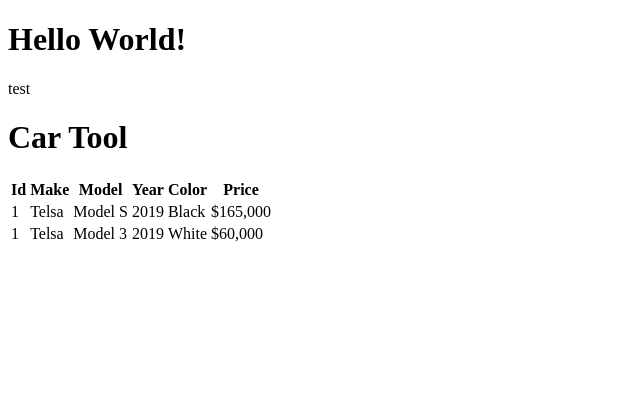
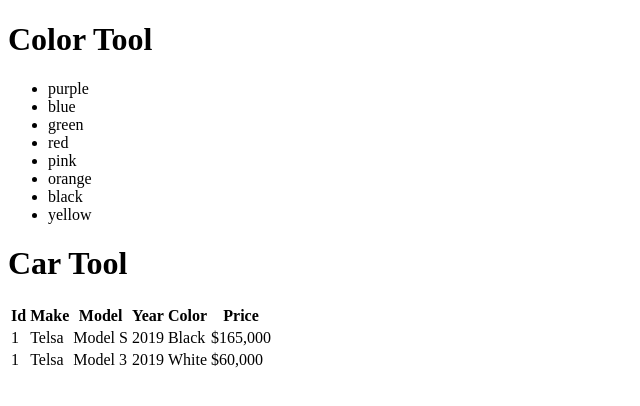
Before and after one commit to mthomas-github/ReactTraining, a React (Create React App) app in the folder demo-app/: page / in a window 1280 px wide. Shown: the top 406 px of the page, without its empty margins (0-640 px from the left). Built offline with nearby package versions, Linux system fonts and the light colour scheme.

Commit message:
End of exercise 2

```diff
--- a/demo-app/src/index.js
+++ b/demo-app/src/index.js
@@ -1,12 +1,12 @@
 import React from "react";
 import ReactDOM from 'react-dom';
-import { HelloWorld } from './components/HelloWorld';
+import { ColorTool } from './components/ColorTool';
 import { CarTool } from './components/CarTool';
 
 ReactDOM.render(
     // <> == <React.Fragment>
     <>
-    <HelloWorld />
+    <ColorTool />
     <CarTool />
     </>,
     document.querySelector('#root'),
```
